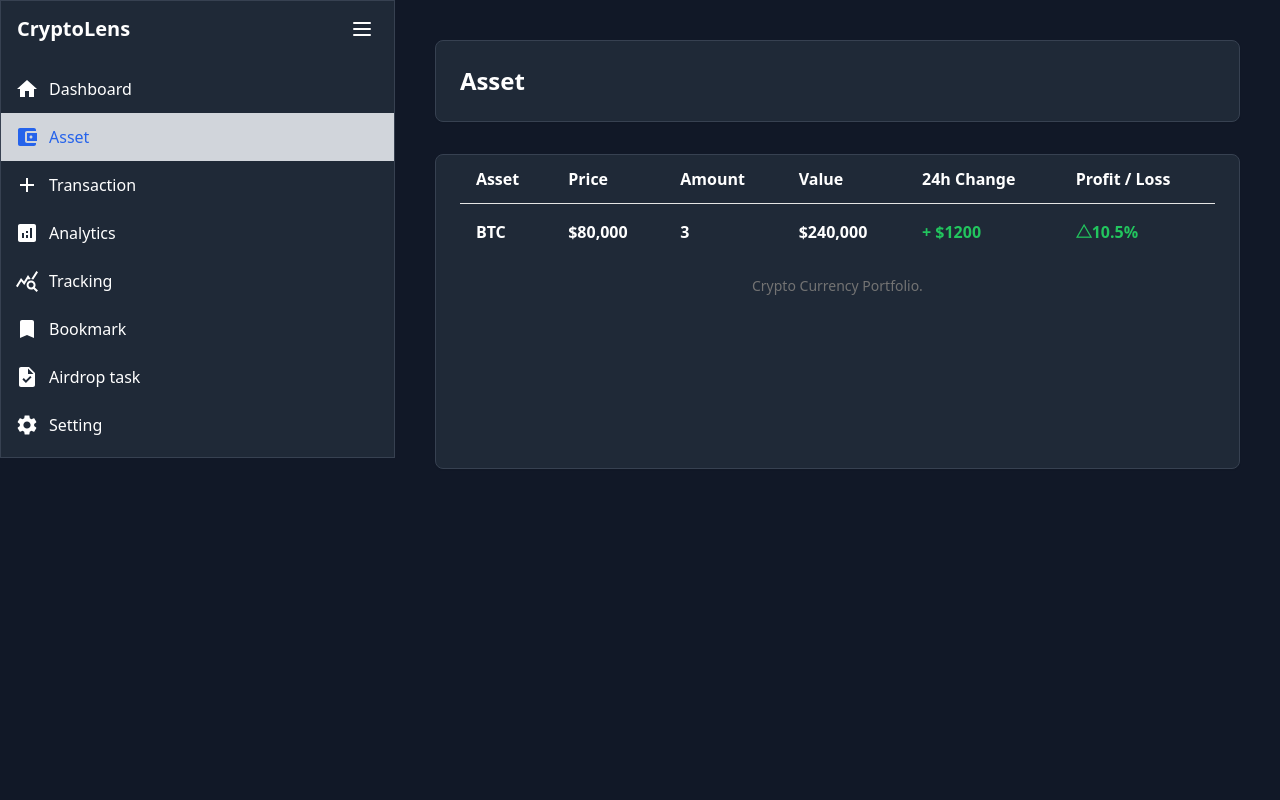
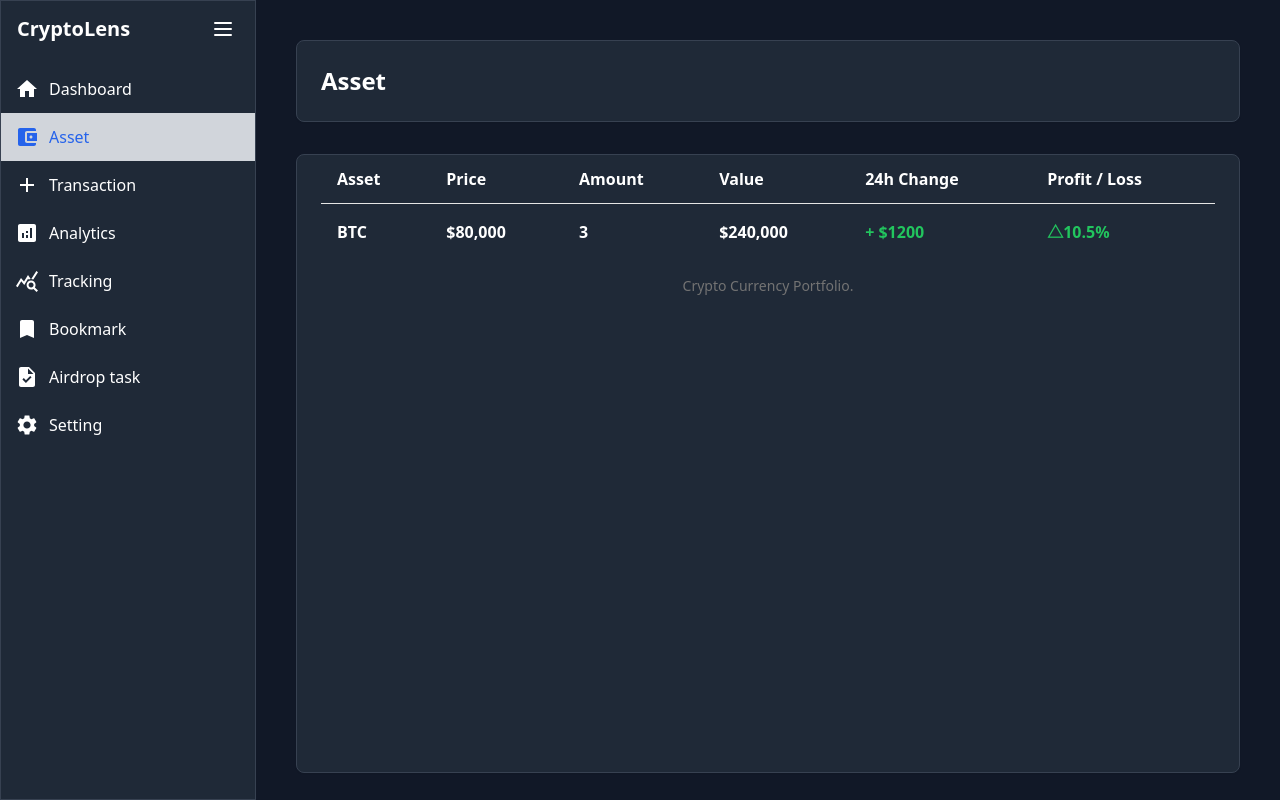
Before and after one commit to uki-t66/CryptoLens, a React (Vite) app in the folder frontend/: page /asset in a window 1280 px wide. Built offline with nearby package versions, Linux system fonts and the light colour scheme.

Commit message:
fix sidebar css

```diff
--- a/frontend/src/App.tsx
+++ b/frontend/src/App.tsx
@@ -19,9 +19,9 @@ const App = () => {
 
   return (
     <BrowserRouter>
-      <div className="flex w-full h-full">
+      <div className="fixed flex w-full h-full">
         {/* Sidebarコンテナ */}
-        <nav className={`flex-grow bg-gray-800  border border-gray-700 transition-all duration-350 ${isSidebarOpen ? 'w-64' : 'w-16'}`}>
+        <nav className={`bg-gray-800  border border-gray-700 transition-all duration-350 ${isSidebarOpen ? 'w-64' : 'w-16'}`}>
           <Sidebar
             isOpen={isSidebarOpen} // 現在のSidebar開閉状態
             onToggle={toggleSidebar} // 状態を更新する関数
--- a/frontend/src/components/features/assetManagement/AssetField.tsx
+++ b/frontend/src/components/features/assetManagement/AssetField.tsx
@@ -12,7 +12,7 @@ import {
 export const AssetField = () => {
     return (
         // Table の親にdivを配置し、高さとrelativeを設定し、それに'overflow-auto'クラスを追加してスクロールを可能にさせ固定.
-        <div className="h-5/6 relative bg-gray-800 px-6 rounded-lg shadow-sm border border-gray-700 overflow-auto">
+        <div className="h-[86%] relative bg-gray-800 px-6 rounded-lg shadow-sm border border-gray-700 overflow-auto">
             <Table>
                 <TableCaption>Crypto Currency Portfolio.</TableCaption>
                 {/* sticky追加でasset数が多くスクロールする場合に対応 */}
--- a/frontend/src/components/layout/Header.tsx
+++ b/frontend/src/components/layout/Header.tsx
@@ -1,6 +1,6 @@
 export const Header = ({ headerTitle }:{ headerTitle: string }) => {
     return (
-        <div className="mb-8 ">
+        <div className="mb-8">
              <h1 className="text-2xl font-bold text-white bg-gray-800 p-6 rounded-lg shadow-sm border border-gray-700">{headerTitle }</h1>
         </div>
     )
--- a/frontend/src/pages/Dashboard.tsx
+++ b/frontend/src/pages/Dashboard.tsx
@@ -5,13 +5,16 @@ import { Header } from '../components/layout/Header';
 
 export const Dashboard = () => {
     return (
-      <div className='flex flex-col'>
+      <div className='flex flex-col h-full'>
+
         {/* ページヘッダー */}
         <Header headerTitle={ "Dashboard" }/>
+
         {/* 総資産サマリー */}
         <div className="mb-8 grid grid-cols-1 md:grid-cols-3 gap-6">
           <AssetSummary />
         </div>
+
          {/* グラフセクション */}
         <div className="grid grid-cols-3 gap-8">
           <div className="col-span-2">
```
